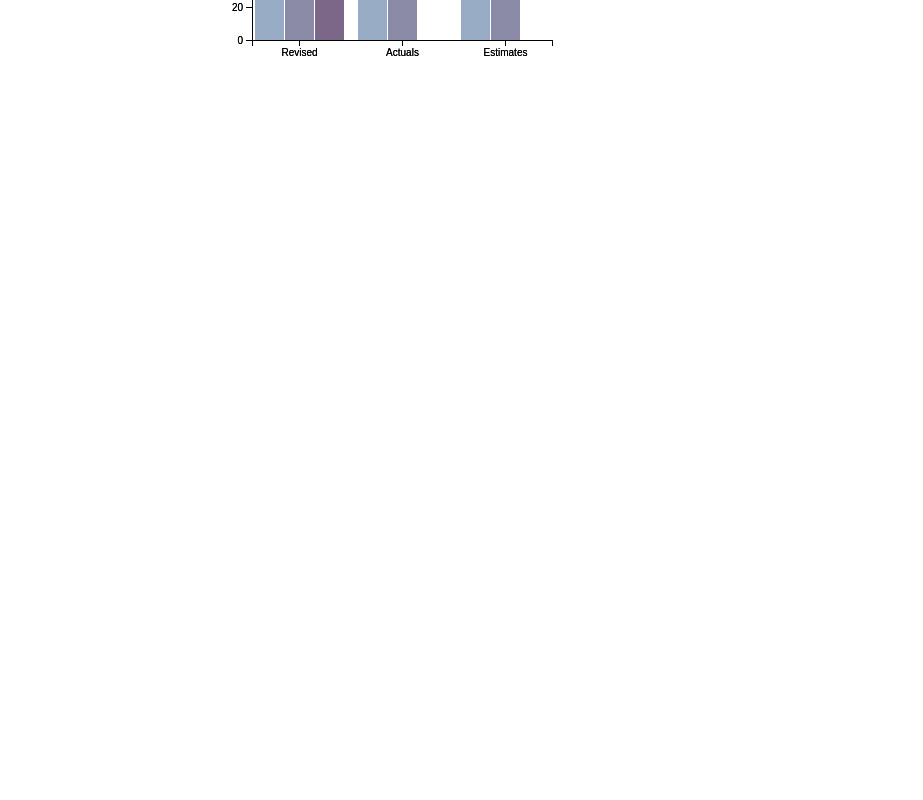
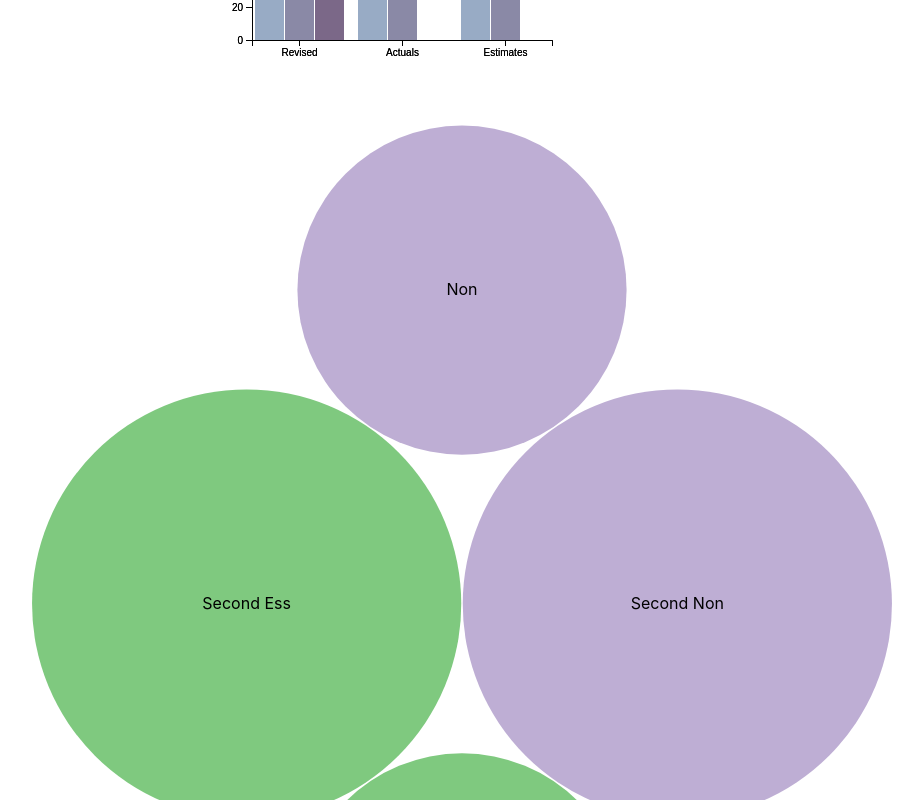
Before and after one commit to mridulmeh/budget-analysis-dashboard, a React (Create React App) app: page / in a window 1280 px wide. Shown: the part 380-1180 px from the top of the page, without its empty margins (178-1101 px from the left). Before the commit the page ends 800 px from the top, so only its background shows below. Built offline with nearby package versions, Linux system fonts and the light colour scheme.

Commit message:
Made dummy bubble chart

```diff
--- a/src/components/bar-chart/index.js
+++ b/src/components/bar-chart/index.js
@@ -31,14 +31,14 @@ class BarChart extends React.Component {
 	}
 
 	componentDidUpdate (){
-		this.createArc();
+		this.createBar();
 	}
 
 	componentDidMount (){
-		this.createArc();
+		this.createBar();
 	}
 
-	createArc () {
+	createBar () {
 
 		const data = {
 			"Revised" : {
@@ -89,7 +89,6 @@ var x0 = d3.scaleBand()
 var x1 = d3.scaleBand()
   .padding(0.05);
 
-  console.log(height)
 var y = d3.scaleLinear()
   .rangeRound([height, 0]);
 
--- a/src/components/bubble-chart/index.js
+++ b/src/components/bubble-chart/index.js
@@ -1,13 +1,112 @@
 import React from 'react';
+import * as d3 from 'd3';
 
 class BubbleChart extends React.Component {
+
+	constructor (props) {
+		super(props);
+		this.state = {
+			expand: null
+		};
+	}
+
+	componentDidUpdate (){
+		this.createBar();
+	}
+
+	componentDidMount (){
+		this.createBar();
+	}
+
+	createBar () {
+
+		const data = {
+			name: 'dataset',
+			children: [{
+				name: "Public Works",
+				children: [{
+					name: 'Essential',
+					size: 100
+				}, {
+					name: 'Second Ess',
+					size: 170
+				}]
+			},{
+				name: "Public Works Other",
+				children: [{
+					name: 'Non',
+					size: 100
+				}, {
+					name: 'Second Non',
+					size: 170
+				}]
+			}]
+
+		};
+
+		var diameter = 960,
+		format = d3.format(",d"),
+		color = d3.scaleOrdinal(d3.schemeAccent);
+
+	var bubble = d3.pack()
+		.size([diameter, diameter])
+		.padding(1.5);
+
+	var svg = d3.select(this.node)
+		.attr("width", diameter)
+		.attr("height", diameter)
+		.attr("class", "bubble");
+
+
+	  var root = d3.hierarchy(classes(data))
+		  .sum(function(d) { return d.value; })
+		  .sort(function(a, b) { return b.value - a.value; });
+
+	  bubble(root);
+	  var node = svg.selectAll(".node")
+		  .data(root.children)
+		.enter().append("g")
+		  .attr("class", "node")
+		  .attr("transform", function(d) { return "translate(" + d.x + "," + d.y + ")"; });
+
+	  node.append("title")
+		  .text(function(d) { return d.data.className + ": " + format(d.value); });
+
+	  node.append("circle")
+		  .attr("r", function(d) { return d.r; })
+		  .style("fill", function(d) {
+			return color(d.data.packageName);
+		  });
+
+	  node.append("text")
+		  .attr("dy", ".3em")
+		  .style("text-anchor", "middle")
+		  .text(function(d) { return d.data.className.substring(0, d.r / 3); });
+
+
+	// Returns a flattened hierarchy containing all leaf nodes under the root.
+	function classes(root) {
+	  var classes = [];
+
+	  function recurse(name, node) {
+		if (node.children) node.children.forEach(function(child) { recurse(node.name, child); });
+		else classes.push({packageName: name, className: node.name, value: node.size});
+	  }
+
+	  recurse(null, root);
+	  return {children: classes};
+	}
+
+	// d3.select(self.frameElement).style("height", diameter + "px");
+
+
+	}
 
 	render () {
 
 		return (
-			<div className = "">
-
-			</div>
+			<svg ref = {node => this.node = node} height = {500} width = {500}>
+			</svg>
 		);
 	}
 }
--- a/src/containers/budget-summary/index.js
+++ b/src/containers/budget-summary/index.js
@@ -1,7 +1,7 @@
 import React from 'react';
 import { dataLoader } from '../../utils';
 import './budget-summary.css';
-import { BarChart } from '../../components';
+import { BarChart, BubbleChart } from '../../components';
 
 
 class BudgetSummary extends React.Component {
@@ -40,6 +40,7 @@ class BudgetSummary extends React.Component {
 		return (
 			<div className = "budget-summary budget-analysis-section">
 				<BarChart></BarChart>
+				<BubbleChart></BubbleChart>
 			</div>
 		);
 	}
```
Also changed, not shown: 1 other file (tests, documents, lock files or other folders).
